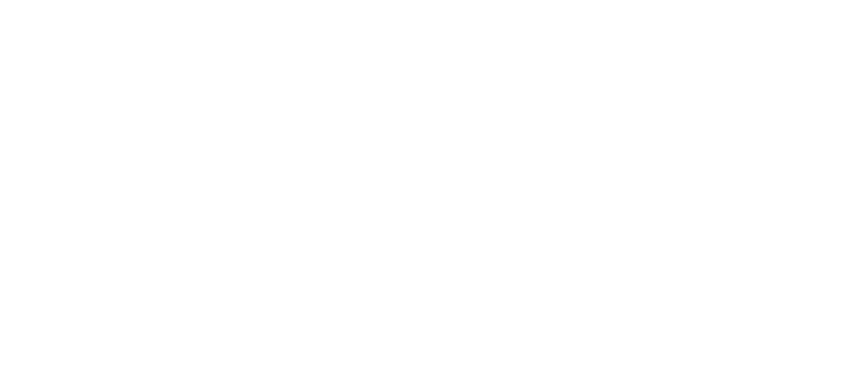
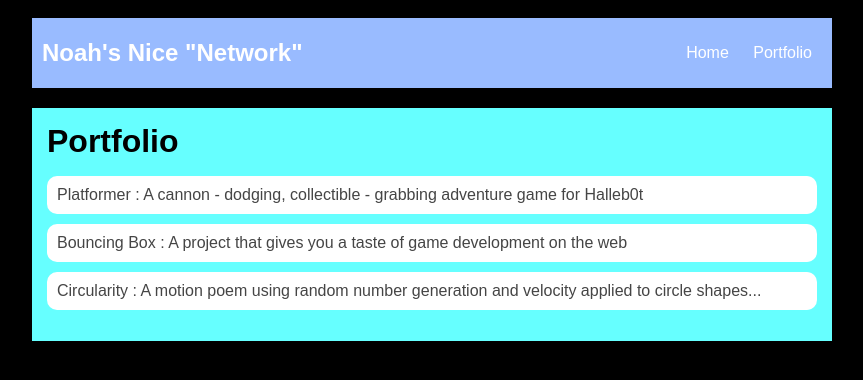
Before and after one commit to ntierney25/ntierney25.github.io, a plain HTML site: page portfolio.html in a window 1280 px wide. Shown: the whole page, without its empty margins (208-1071 px from the left). Drawn offline with Linux system fonts and the light colour scheme.

Commit message:
add portfolio.html file

```diff
--- a/portfolio.html
+++ b/portfolio.html
@@ -1 +1,41 @@
-<!-- all projects go here-->
+<!DOCTYPE HTML>
+<html>
+    <head>
+        <title> Noah's Nice "Network"</title>
+        <link rel="stylesheet" href="style.css">
+    </head>
+
+    <body>
+      <div id="all-contents">
+
+            <nav>
+                <h1>Noah's Nice "Network"</h1>
+                <ul id="nav-ul">
+                   <li class="nav-li">
+                   <a class="nav-a" href="index.html">Home</a>
+                 </li>
+                 <li class="nav-li">
+                   <a class="nav-a" href="portfolio.html">Portfolio</a>
+                 </li>
+             </ul>
+         </nav>
+         <main>
+            <div class="content">
+                <h1> Portfolio </h1>
+                <ul id="portfolio">
+                    <li><a href="projects/platformer/">Platformer :
+            A cannon - dodging, collectible - grabbing adventure
+            game for Halleb0t</a></li>
+                     <li><a href="projects/bouncing-box/">Bouncing Box :
+             A project that gives you a taste of game development on
+             the web </a></li>
+                     <li><a href="projects/circularity/">Circularity :
+            A motion poem using random number generation and velocity
+            applied to circle shapes...</a></li>
+                </ul>
+            </div>
+         </main>
+     </div>
+
+    </body>
+</html>
--- a/style.css
+++ b/style.css
@@ -69,3 +69,29 @@
     flex: 1;
     padding: 15px;
 }
+
+/* portfolio styles */
+.content h1 {
+    color: black;
+}
+
+#portfolio {
+    list-style-type: none;
+    padding-left: 0;
+}
+
+#portfolio li {
+    background: #fff;
+    padding: 10px;
+    border-radius: 10px;
+    margin-bottom: 10px;
+}
+
+#portfolio li:hover {
+    background: #eee;
+}
+
+#portfolio a {
+    text-decoration: none;
+    color: #454545;
+}
```
Also changed, not shown: index.html (+6 -5 lines), 1.jpg (added).
